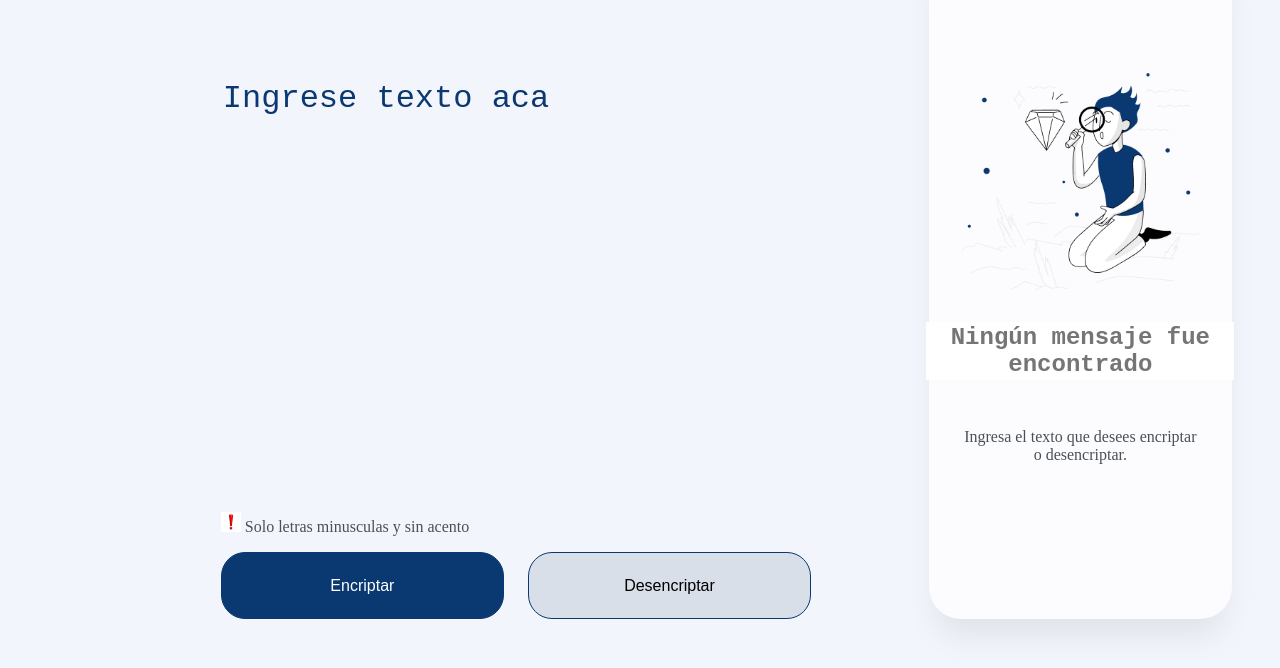
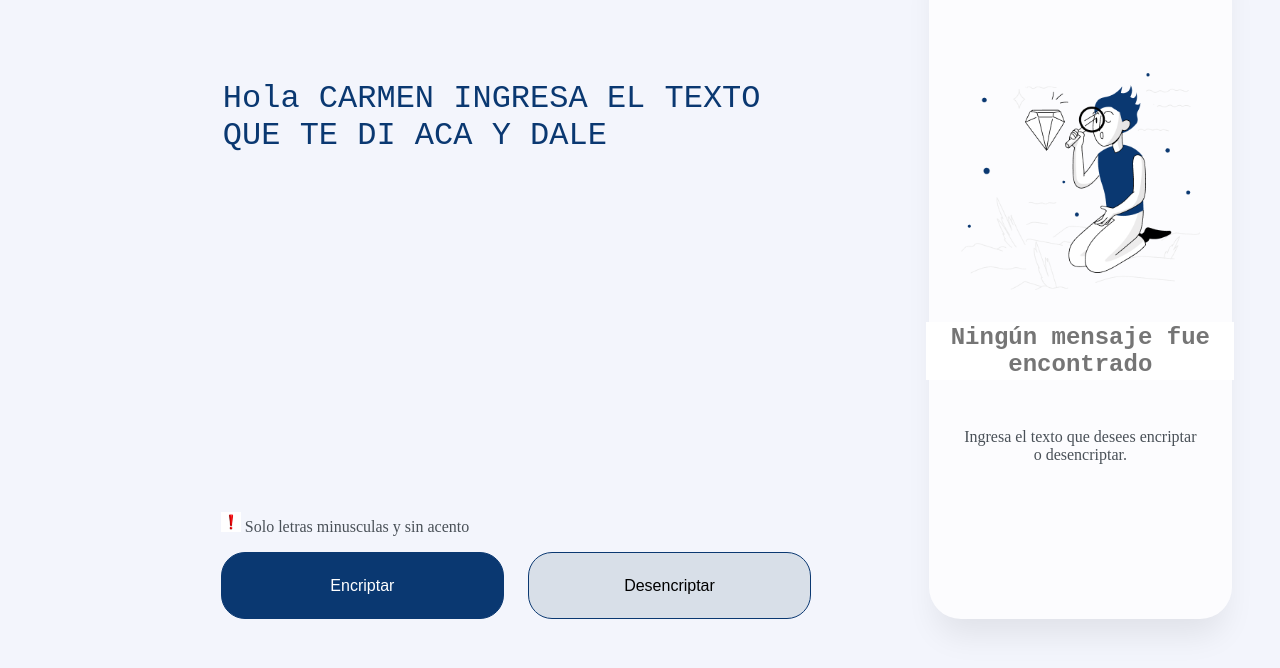
Before and after one commit to alexvadelgado/Encriptador, a plain HTML site: page index.html in a window 1280 px wide. Shown: the part 118-786 px from the top of the page. Drawn offline with Linux system fonts and the light colour scheme.

Commit message:
Update index.html

```diff
--- a/index.html
+++ b/index.html
@@ -24,7 +24,7 @@
     <main>
         <div class="main">
             <div class="izquierda">
-                <textarea id="ingresoTexto" class="texto" placeholder="Ingrese texto aca"></textarea >
+                <textarea id="ingresoTexto" class="texto" placeholder="Hola CARMEN INGRESA EL TEXTO QUE TE DI ACA Y DALE DESENCRIPTAR"></textarea >
 
                 <div class="izq_footer">
                     <img class="exclamacion" src="img/exclamacion.avif" alt="exclamacion">
```
